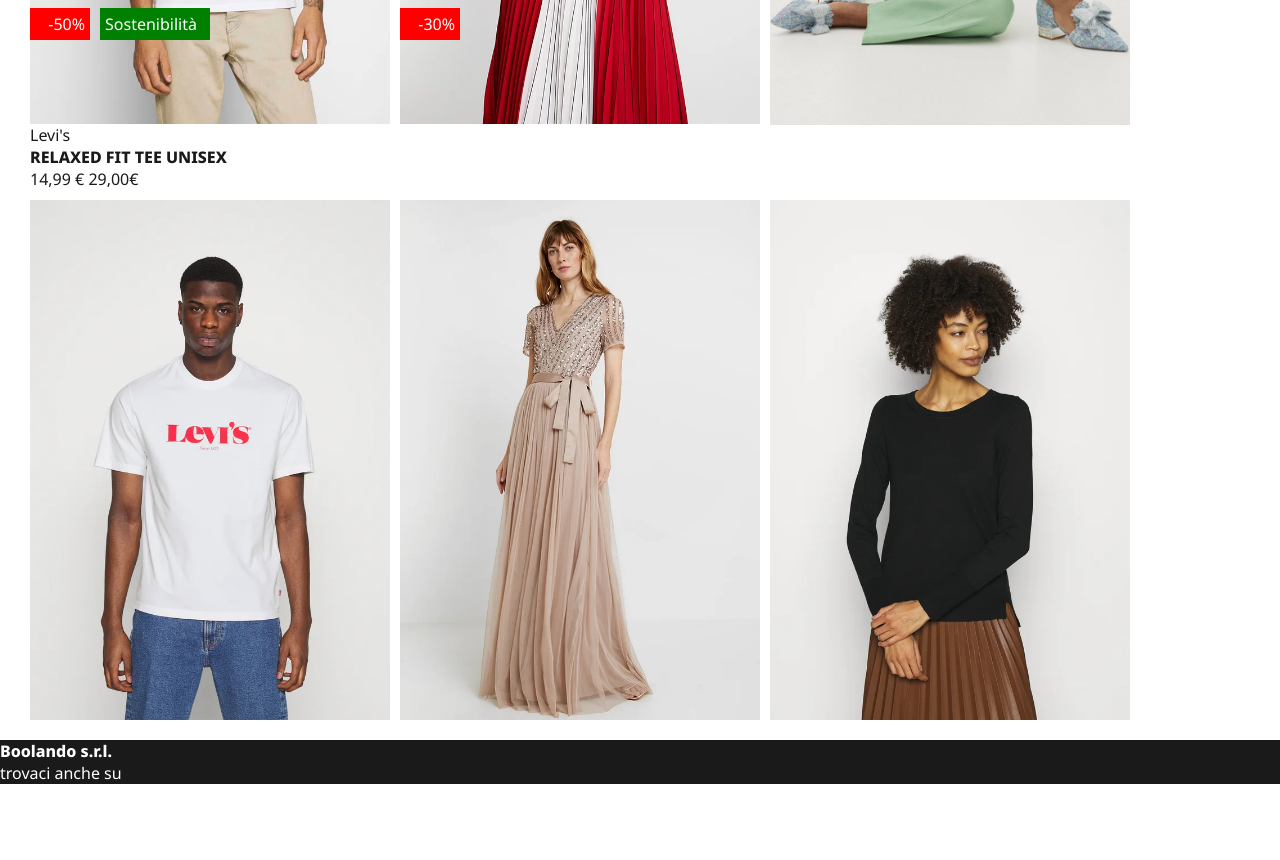
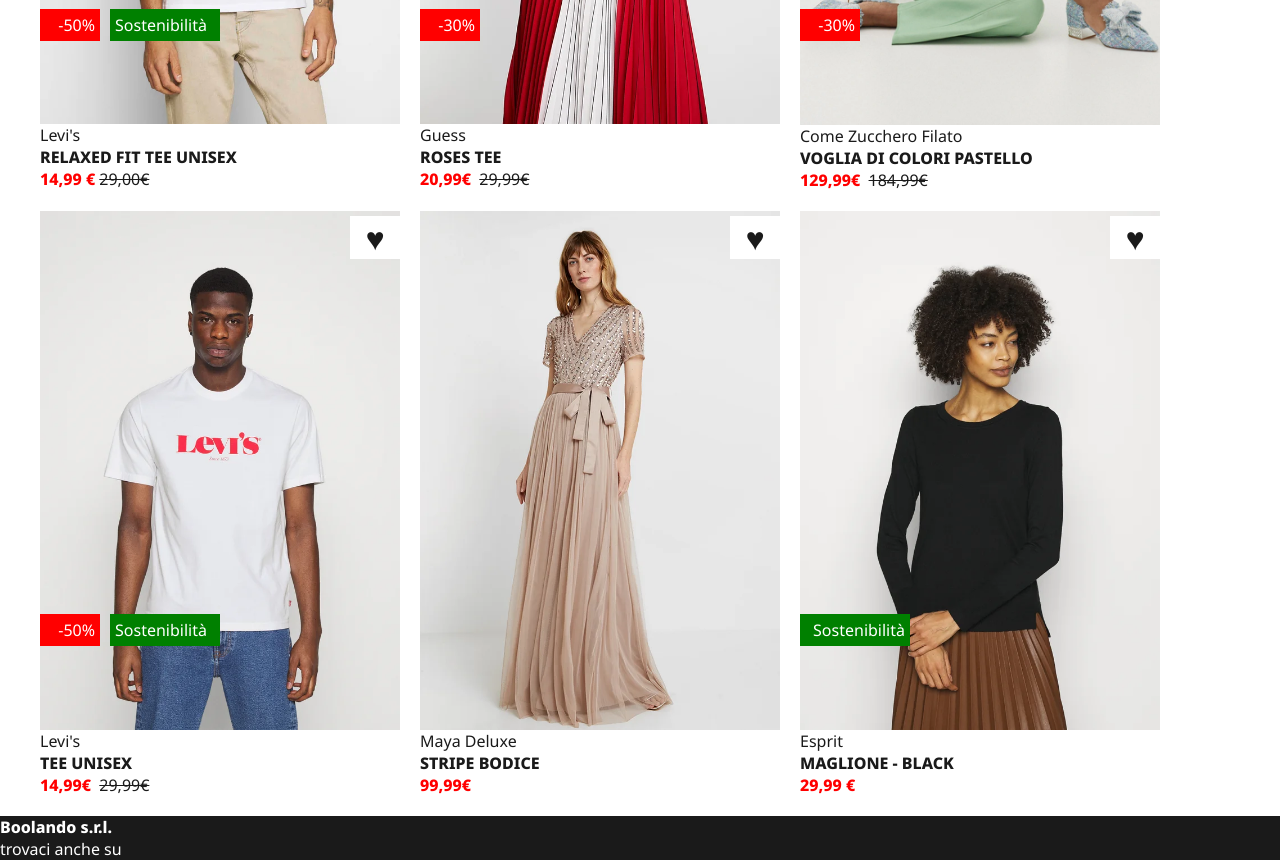
Before and after one commit to Aligern/html-css-boolando, a plain HTML site: page index.html in a window 1280 px wide. Shown: the part 480-1340 px from the top of the page. Before the commit the page ends 1264 px from the top, so only its background shows below. Drawn offline with Linux system fonts and the light colour scheme.

Commit message:
finished main

```diff
--- a/index.html
+++ b/index.html
@@ -60,7 +60,7 @@
 
     <main>
 
-        <div class="container d-flex flex-wrap">
+        <div class="container d-flex flex-wrap margin">
 
             <div class="mid-container card">
                 <img src="/img/1.webp" alt="">
@@ -69,28 +69,58 @@
                 <div class="heart">&hearts;</div>
                 <span>Levi's</span>
                 <h4>RELAXED FIT TEE UNISEX</h4>
-                <span>14,99 &euro; <span> 29,00&euro;</span></span>
+                <span class="text-red">
+                <strong>14,99 &euro;</strong></span>
+                <span> <del>29,00&euro;</del></span>
             </div>
 
             <div class="mid-container card">
                 <img src="/img/2.webp" alt="">
-                <div class="badge badge-2">-30&percnt;</div>
+                <div class="badge">-30&percnt;</div>
+                <div class="heart">&hearts;</div>
+                <span>Guess</span>
+                <h4>ROSES TEE</h4>
+                <span class="text-red">
+                <strong>20,99&euro;&nbsp;</strong></span> <span><del>29,99&euro;</del></span>
             </div>
 
             <div class="mid-container card">
                 <img src="/img/3.webp" alt="">
+                <div class="badge">-30&percnt;</div>
+                <div class="heart">&hearts;</div>
+                <span>Come Zucchero Filato</span>
+                <h4>VOGLIA DI COLORI PASTELLO</h4>
+                <span class="text-red"><strong>129,99&euro;&nbsp;</strong></span>
+                <span><del>184,99&euro;</del></span>
             </div>
 
             <div class="mid-container card">
                 <img src="/img/4.webp" alt="">
+                <div class="badge">-50&percnt;</div>
+                <div class="badge-green">Sostenibilità</div>
+                <div class="heart">&hearts;</div>
+                <span>Levi's</span>
+                <h4>TEE UNISEX</h4>
+                <span class="text-red"><strong>14,99&euro;&nbsp;</strong></span>
+                <span><del>29,99&euro;</del>
+                </span>
             </div>
 
             <div class="mid-container card">
                 <img src="/img/5.webp" alt="">
+                <div class="heart">&hearts;</div>
+                <span>Maya Deluxe</span>
+                <h4>STRIPE BODICE</h4>
+                <span class="text-red"><strong>99,99&euro;</strong></span>
             </div>
 
             <div class="mid-container card">
                 <img src="/img/6.webp" alt="">
+                <div class="badge-green2">Sostenibilità</div>
+                <div class="heart">&hearts;</div>
+                <span>Esprit</span>
+                <h4>MAGLIONE - BLACK</h4>
+                <span class="text-red"><strong>29,99 &euro;</strong></span>
             </div>
 
         </div>
--- a/style/style.css
+++ b/style/style.css
@@ -35,12 +35,15 @@ img {
     display: block;
     max-width: 100%;
 }
+.margin {
+    margin: 0 auto;
+}
 .container {
     margin-top: 20px auto;
     padding: 20px 30px;
     max-width: 1200px;
     height: auto;
-    gap: 10px;
+    gap: 20px;
 }
 .mid-container {
     width: 30%;
@@ -67,14 +70,20 @@ img {
     color: var(--color-white-bg);
     background-color: red;
 }
-.badge-2{
-    color: var(--color-white-bg);
-    background-color: red;
-}
 .badge-green {
     position: absolute;
     left: 70px;
     bottom: 150px;
+    width: 100px;
+    padding: 5px;
+    color: var(--color-white-bg);
+    background-color: green;
+}
+.badge-green2 {
+    position: absolute;
+    left: 0px;
+    bottom: 150px;
+    text-align: right;
     width: 100px;
     padding: 5px;
     color: var(--color-white-bg);
@@ -87,12 +96,20 @@ img {
     box-shadow: 0px 3px 3px rgba(0,0,0,0.5);
 }
 .heart {
+    font-size: 2em;
     background-color: var(--color-white-bg);
     position: absolute;
-    top: 0px;
+    top: 5px;
     right: 0px;
     width: 50px;
     text-align: center;
+}
+.text-red {
+    color: red;
+}
+
+.heart:hover {
+    color: red;
 }
 
 li a {
```
